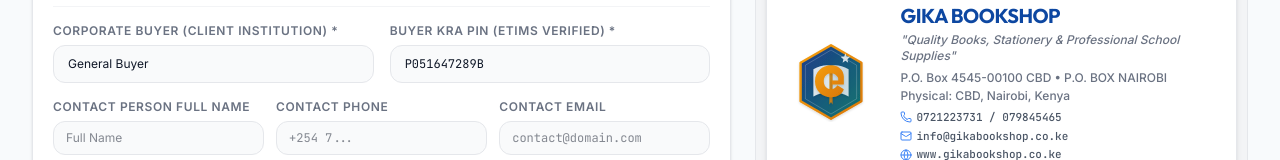
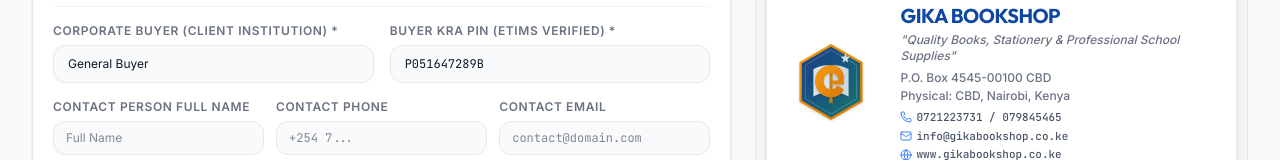
Before and after one commit to onyi2/kraetims, a React (Vite) app: page / in a window 1280 px wide. Both pictures are taken after a click on the button "New Receipt". Shown: the part 387-547 px from the top of the page. Built offline with nearby package versions, Linux system fonts and the light colour scheme.

Commit message:
fix: remove redundant address prefix in receipt header

```diff
--- a/src/components/ReceiptView.tsx
+++ b/src/components/ReceiptView.tsx
@@ -267,7 +267,7 @@
           </p>
 
           <div className="text-xs text-gray-500 font-medium pt-1 space-y-0.5">
-            <div>{schoolConfig.address} • P.O. BOX NAIROBI</div>
+            <div>{schoolConfig.address}</div>
             <div>Physical: {schoolConfig.postalAddress}</div>
 
             <div className="flex flex-wrap justify-center md:justify-start gap-x-4 gap-y-1 pt-1 text-[11px] font-mono text-gray-600">
```
